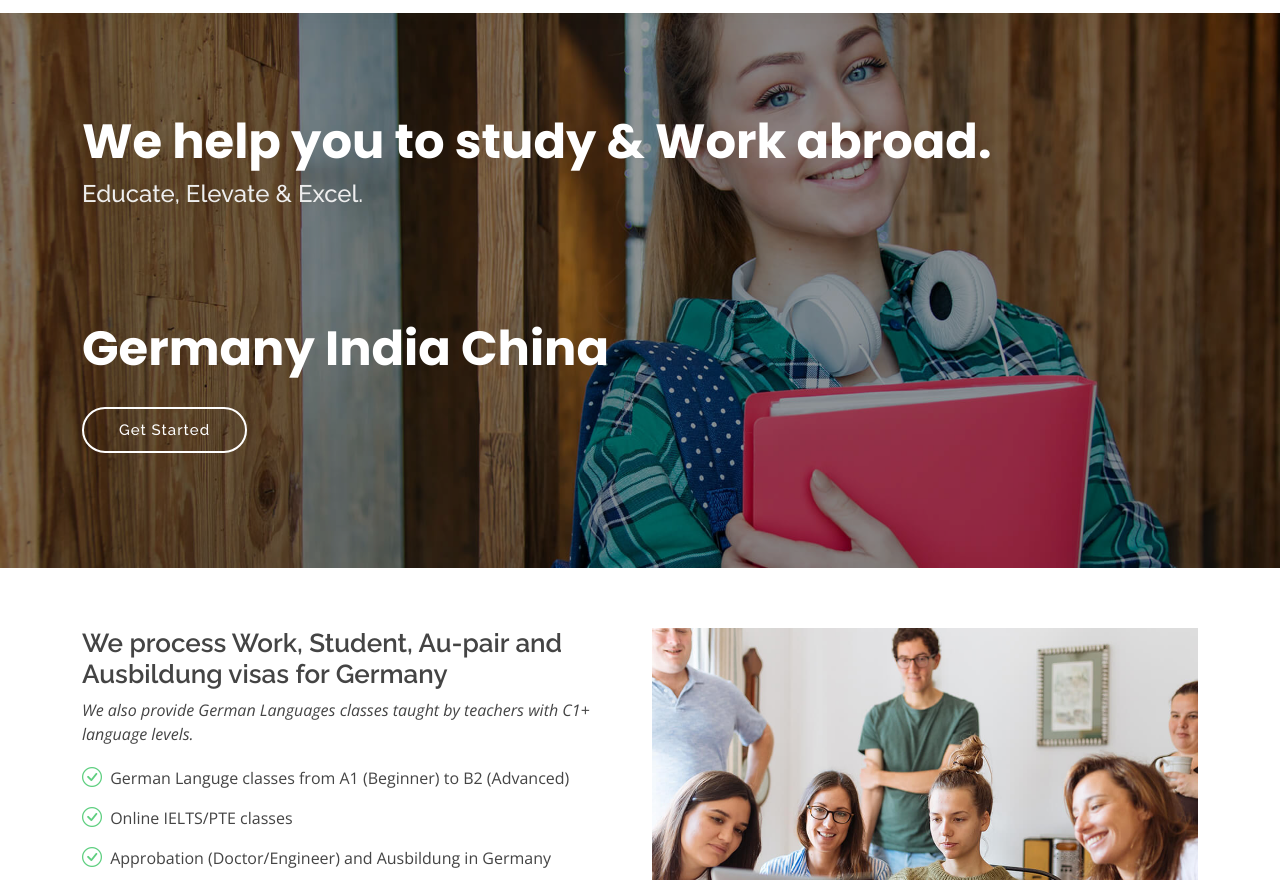
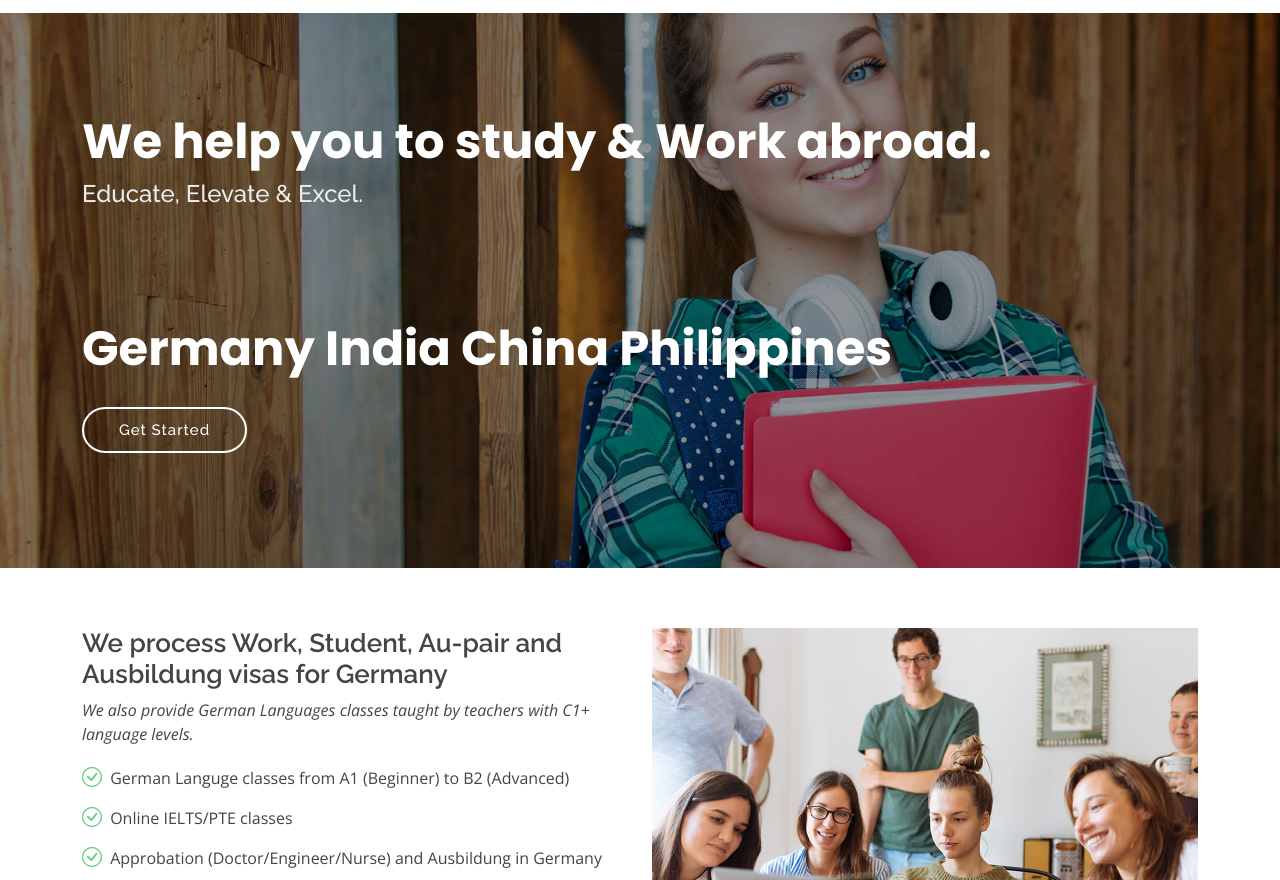
Before and after one commit to Edupro-Education/Edupro, a plain HTML site: page index.html in a window 1280 px wide. Shown: the part 72-952 px from the top of the page. Drawn offline with nearby package versions, Linux system fonts and the light colour scheme.

Commit message:
Nurse
Minor text change: Nurse

```diff
--- a/index.html
+++ b/index.html
@@ -90,7 +90,7 @@
     <div class="container position-relative" data-aos="zoom-in" data-aos-delay="100">
       <h1>We help you to study & Work abroad.<h1>
       </h1> <h2>Educate, Elevate & Excel.</h2>
-      <h1><br> <br>Germany  India  China</h1>
+      <h1><br> <br>Germany  India  China Philippines</h1>
 
       <a href="countries.html" class="btn-get-started">Get Started</a>
     </div>
@@ -114,7 +114,7 @@
             <ul>
               <li><i class="bi bi-check-circle"></i> German Languge classes from A1 (Beginner) to B2 (Advanced)</li>
               <li><i class="bi bi-check-circle"></i> Online IELTS/PTE classes</li>
-              <li><i class="bi bi-check-circle"></i> Approbation (Doctor/Engineer) and Ausbildung in Germany</li>
+              <li><i class="bi bi-check-circle"></i> Approbation (Doctor/Engineer/Nurse) and Ausbildung in Germany</li>
               <li><i class="bi bi-check-circle"></i> We also provide online (Facebook or Whatsapp) councelling sessions. </li>
             </ul>
             <p>
```
